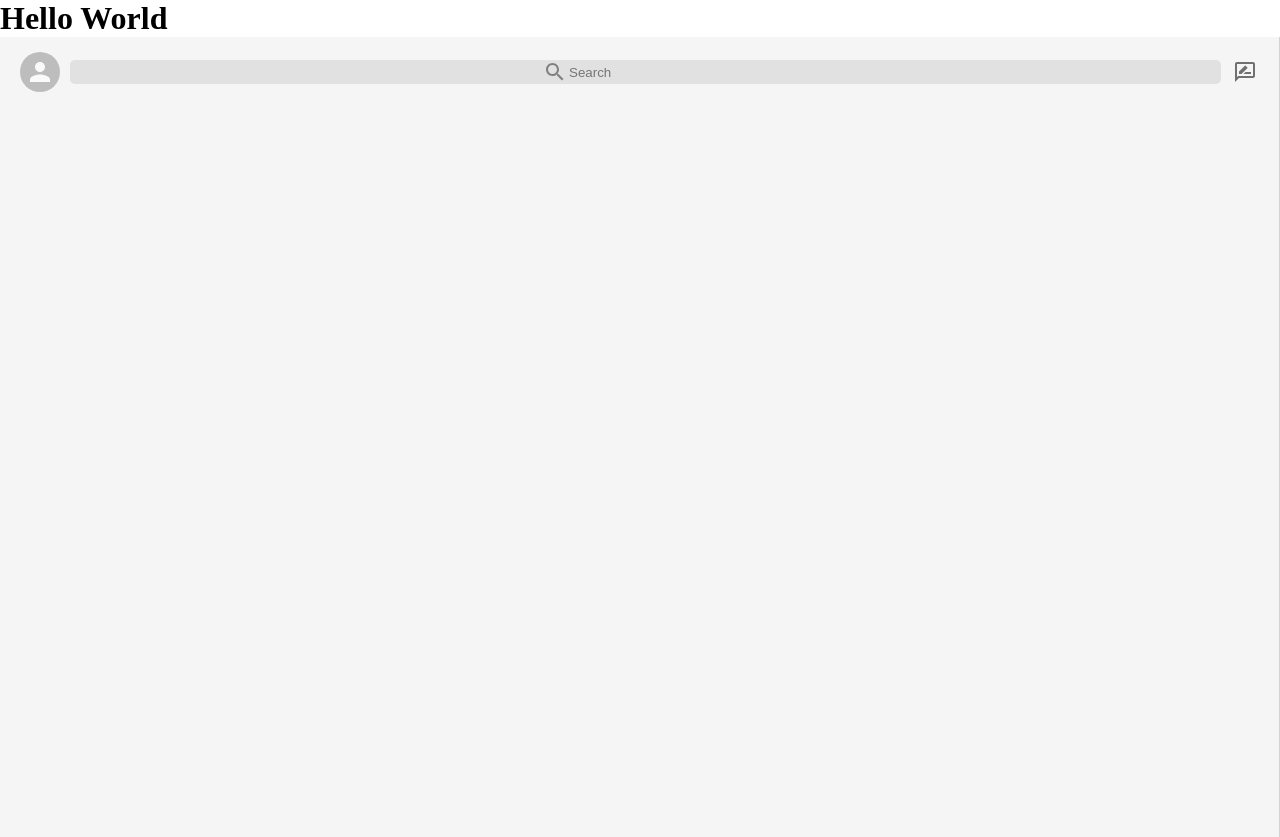
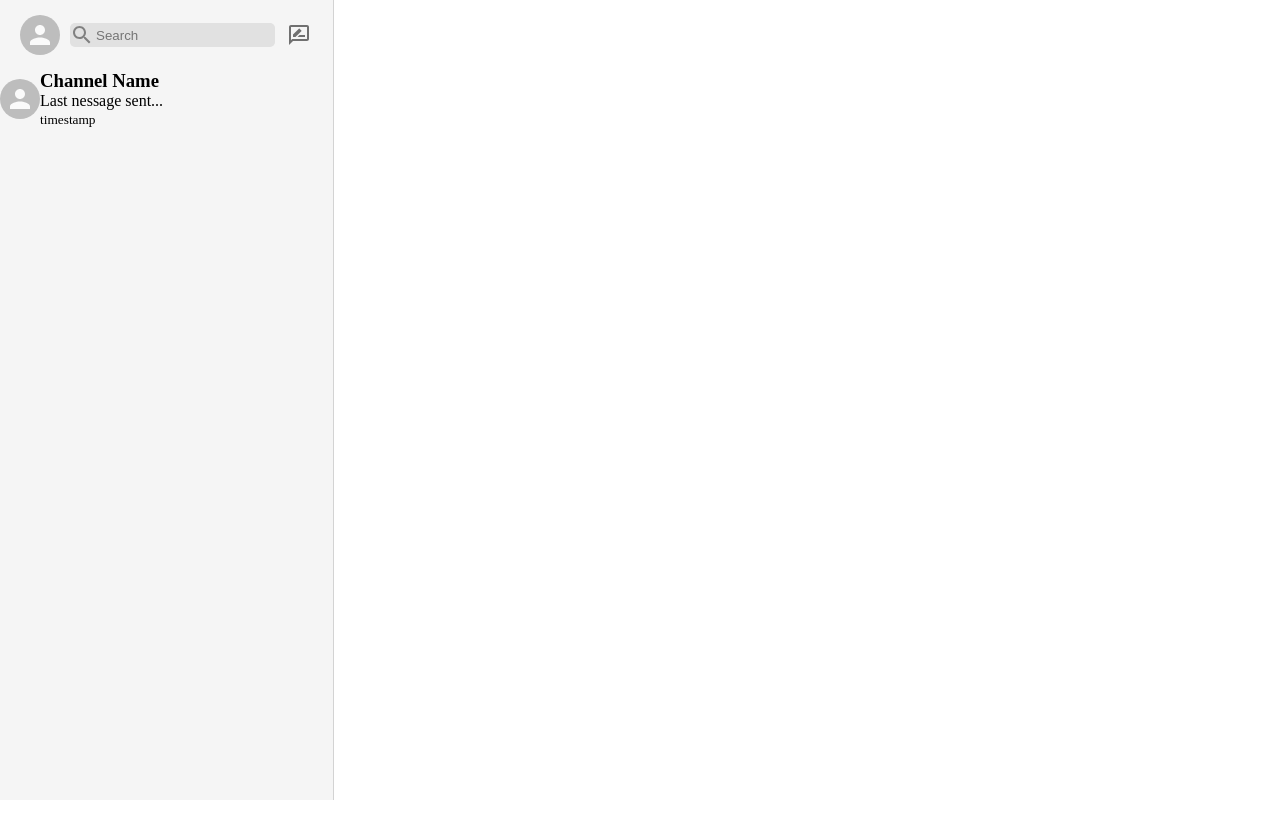
Before and after one commit to knikhil352000/React-Projects, a React (Create React App) app in the folder IMessage-clone/: page / in a window 1280 px wide. After the commit the page ends 800 px from the top, so only its background shows below. Built offline with nearby package versions, Linux system fonts and the light colour scheme.

Commit message:
Setting the sidebar chat options

```diff
--- a/IMessage-clone/src/App.js
+++ b/IMessage-clone/src/App.js
@@ -1,9 +1,9 @@
 import React from 'react'
 import Imessage from './Imessage';
+import './App.css'
 const App = () => {
     return (
         <div className="app">
-            <h1>Hello World</h1>
 
             <Imessage />
         </div>
--- a/IMessage-clone/src/Sidebar.js
+++ b/IMessage-clone/src/Sidebar.js
@@ -3,6 +3,7 @@ import { Avatar, IconButton } from '@material-ui/core'
 import SearchIcon from '@material-ui/icons/Search'
 import './Sidebar.css'
 import RateReviewOutlinedIcon from '@material-ui/icons/RateReviewOutlined'
+import SidebarChat from './SidebarChat'
 const Sidebar = () => {
     return (
         <div className='sidebar'>
@@ -18,7 +19,7 @@ const Sidebar = () => {
             </div>
 
             <div className="sidebar__chats">
-
+                <SidebarChat />
             </div>
         </div>
     )
--- /dev/null
+++ b/IMessage-clone/src/SidebarChat.css
@@ -0,0 +1,4 @@
+.sidebarChat {
+    display: flex;
+    align-items: center;
+}
--- /dev/null
+++ b/IMessage-clone/src/SidebarChat.js
@@ -0,0 +1,17 @@
+import { Avatar } from '@material-ui/core'
+import React from 'react'
+import './SidebarChat.css'
+const SidebarChat = () => {
+    return (
+        <div className='sidebarChat'>
+            <Avatar />
+            <div className="sidebarChat__info">
+                <h3>Channel Name</h3>
+                <p>Last nessage sent...</p>
+                <small>timestamp</small>
+            </div>
+        </div>
+    )
+}
+
+export default SidebarChat
```
Also changed, not shown: 1 other file (tests, documents, lock files or other folders).
